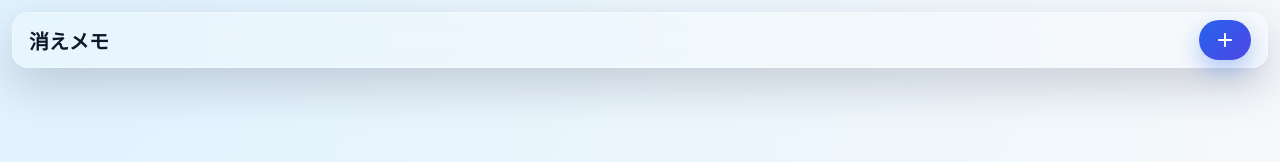
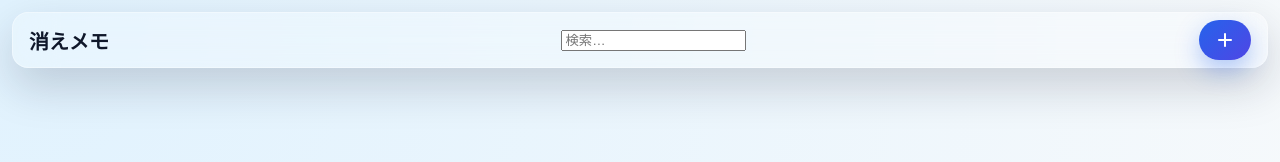
Before and after one commit to YU-TechnicalDepartment/KieMemo-app, a plain HTML site: page index.html in a window 1280 px wide. Drawn offline with nearby package versions, Linux system fonts and the light colour scheme.

Commit message:
Update index.html

```diff
--- a/index.html
+++ b/index.html
@@ -23,6 +23,9 @@
         <div class="toolbar-left">
             <h1>消えメモ</h1>
         </div>
+
+        <input id="searchInput" class="search-box" placeholder="検索…">
+
         <div class="toolbar-right">
             <button id="newMemoBtn" class="primary">
                 <span class="material-symbols-rounded">add</span>
```
